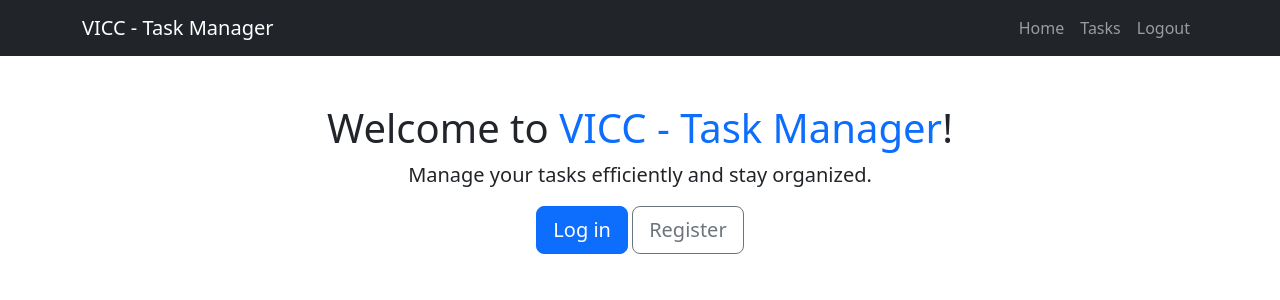
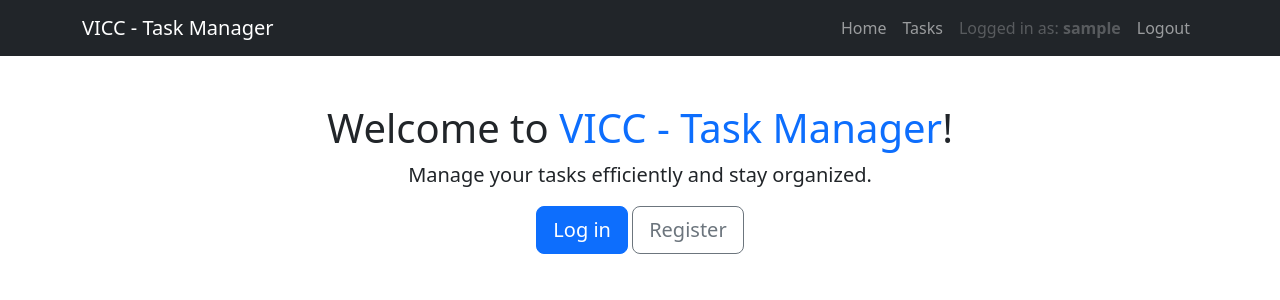
Before and after one commit to zeroiwspp/VCID, a Flask app: page / in a window 1280 px wide. Shown: the top 300 px of the page. Run offline with Flask 3, Linux system fonts and the light colour scheme; the visitor is signed in with stand-in values (Sample User, id 1); some libraries are stand-ins or nearby versions.

Commit message:
Show currently loged in user

```diff
--- a/task-tracker/templates/base.html
+++ b/task-tracker/templates/base.html
@@ -9,7 +9,7 @@
 </head>
 <body>
 
-    <!-- 🔹 Navbar -->
+    <!-- Navbar -->
     <nav class="navbar navbar-expand-lg navbar-dark bg-dark">
         <div class="container">
             <a class="navbar-brand" href="/">VICC - Task Manager</a>
@@ -20,13 +20,22 @@
                 <ul class="navbar-nav ms-auto">
                     <li class="nav-item"><a class="nav-link" href="/">Home</a></li>
                     <li class="nav-item"><a class="nav-link" href="/tasks">Tasks</a></li>
-                    <li class="nav-item"><a class="nav-link" href="/logout">Logout</a></li>
+                    {% if current_user.is_authenticated %}
+                        <li class="nav-item">
+                            <a class="nav-link disabled" tabindex="-1" aria-disabled="true">
+                                Logged in as: <strong>{{ current_user.username }}</strong>
+                            </a>
+                        </li>
+                        <li class="nav-item"><a class="nav-link" href="/logout">Logout</a></li>
+                    {% else %}
+                        <li class="nav-item"><a class="nav-link" href="/login">Login</a></li>
+                    {% endif %}
                 </ul>
             </div>
         </div>
     </nav>
 
-    <!-- 🔹 Page Content (Injected from Child Templates) -->
+    <!-- Page Content (Injected from Child Templates) -->
     <div class="container mt-4">
         {% block content %}{% endblock %}
     </div>
```
